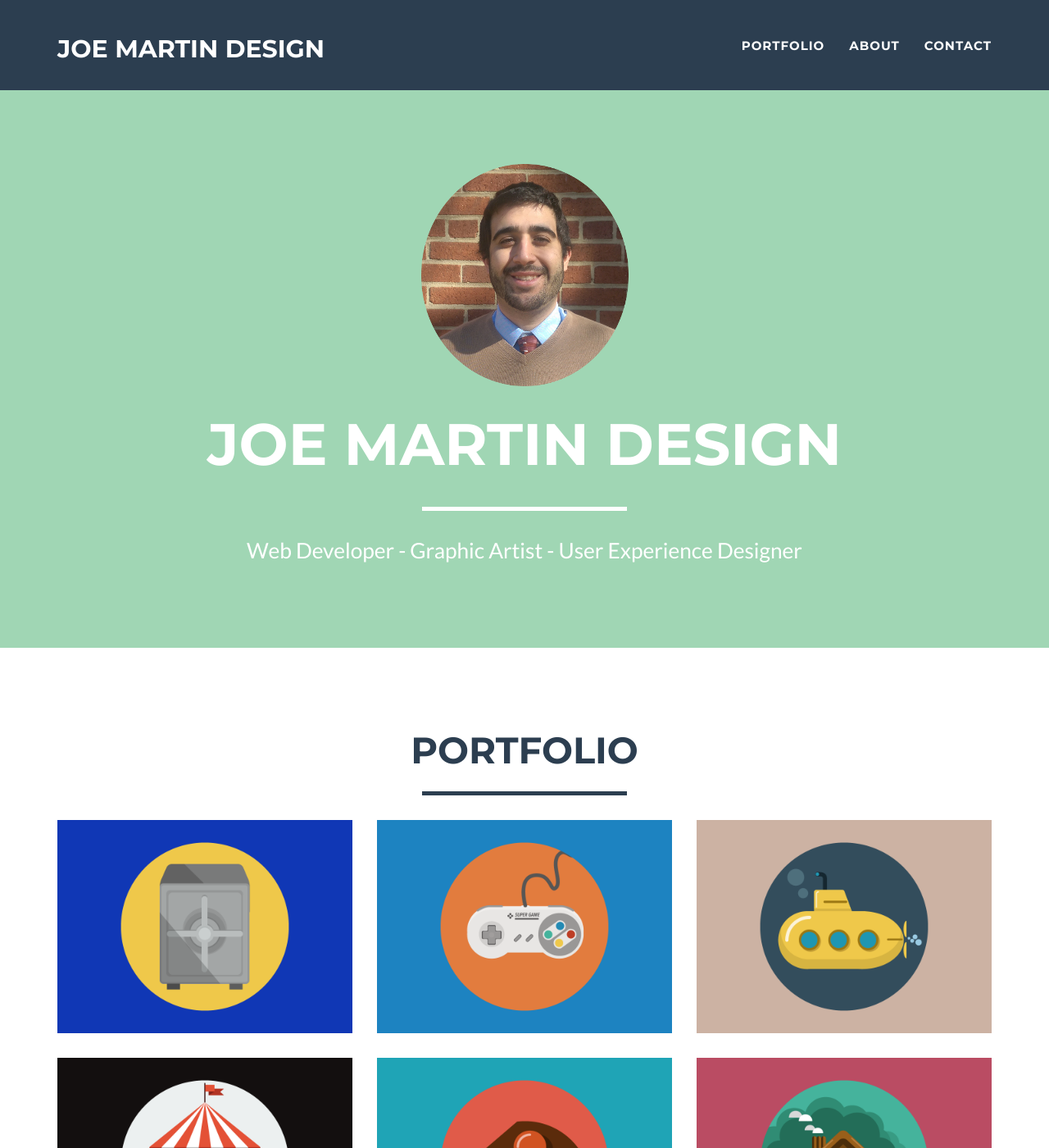
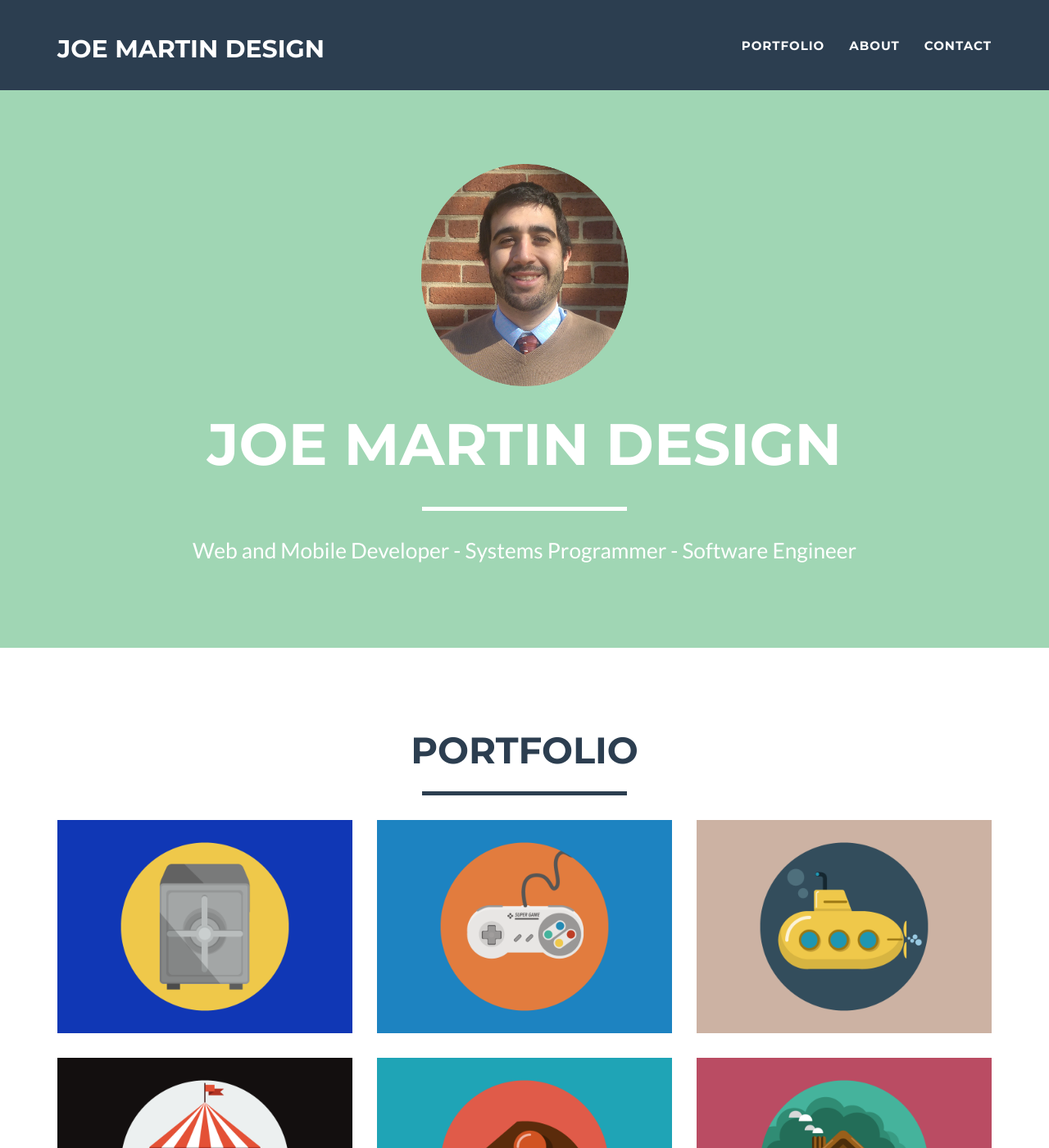
Before and after one commit to josephmartin09/josephmartin09.github.io, a Jekyll site: the page built from index.html, in a window 1280 px wide and 1400 px high. Shown: the whole window at 82% size. Built offline with Jekyll 4.4.1, drawn with Linux system fonts in a browser that asks for light colours; nearby versions of some CDN libraries.

```diff
--- a/_config.yml
+++ b/_config.yml
@@ -1,8 +1,10 @@
 # Site settings
 title: Joe Martin Design
+author: Joe Martin
 email: josephmartin09@gmail.com
 url: www.joemartindesign.com
 description: "Write an awesome description for your new site here. You can edit this line in _config.yml. It will appear in your document head meta (for Google search results) and in your feed.xml site description."
+skills: Web and Mobile Developer - Systems Programmer - Software Engineer
 
 # Contact form: comment the line below if you want to stick with the default PHP contact form
 # contact: static
--- a/_includes/header.html
+++ b/_includes/header.html
@@ -7,7 +7,7 @@
                 <div class="intro-text">
                     <span class="name">{{ site.title }}</span>
                     <hr class="star-light">
-                    <span class="skills">Web Developer - Graphic Artist - User Experience Designer</span>
+                    <span class="skills"> {{ site.skills }} </span>
                 </div>
             </div>
         </div>
```
Also changed, not shown: _includes/css/freelancer.css (+37 -0 lines), 8 other files.
